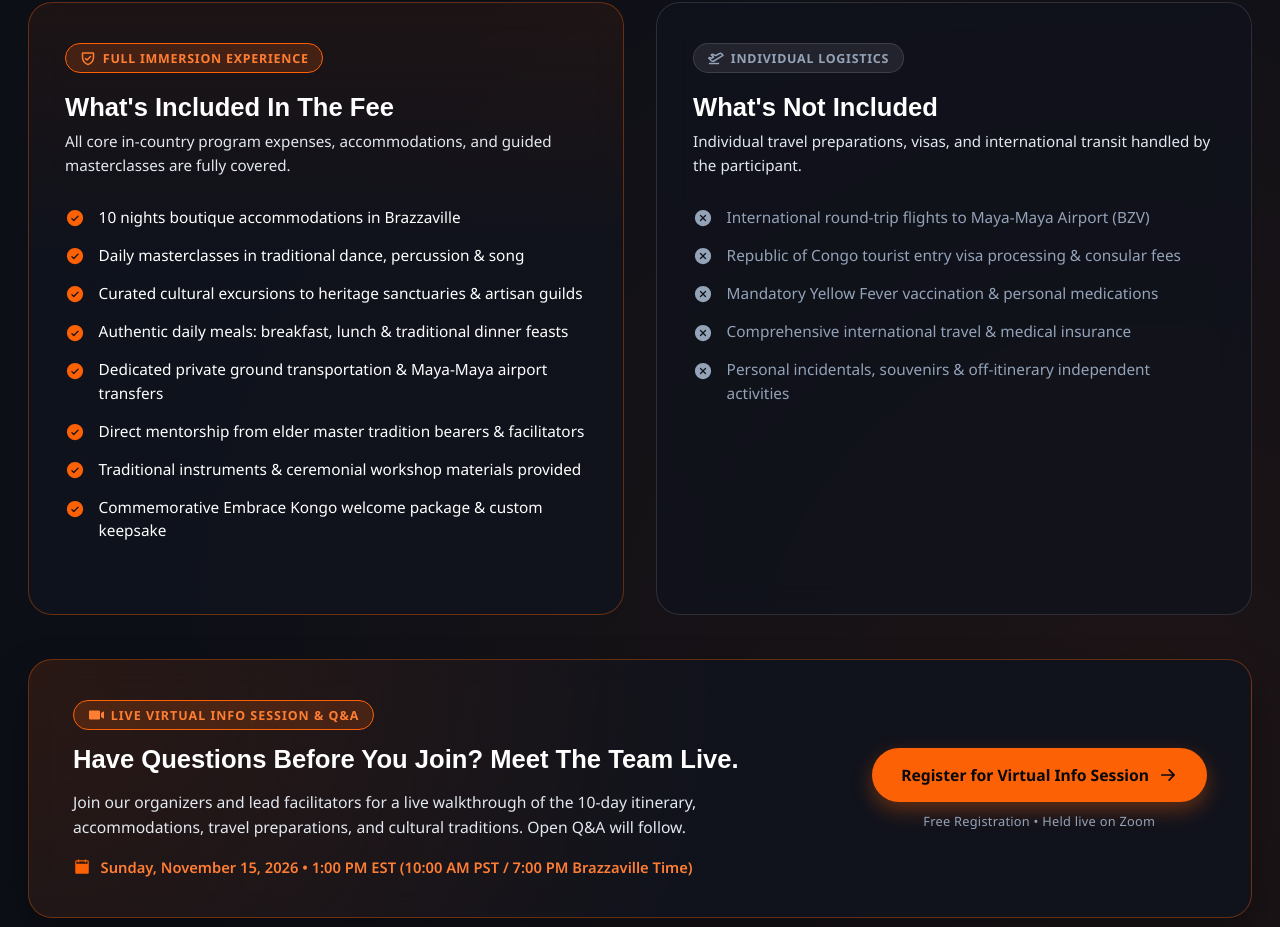
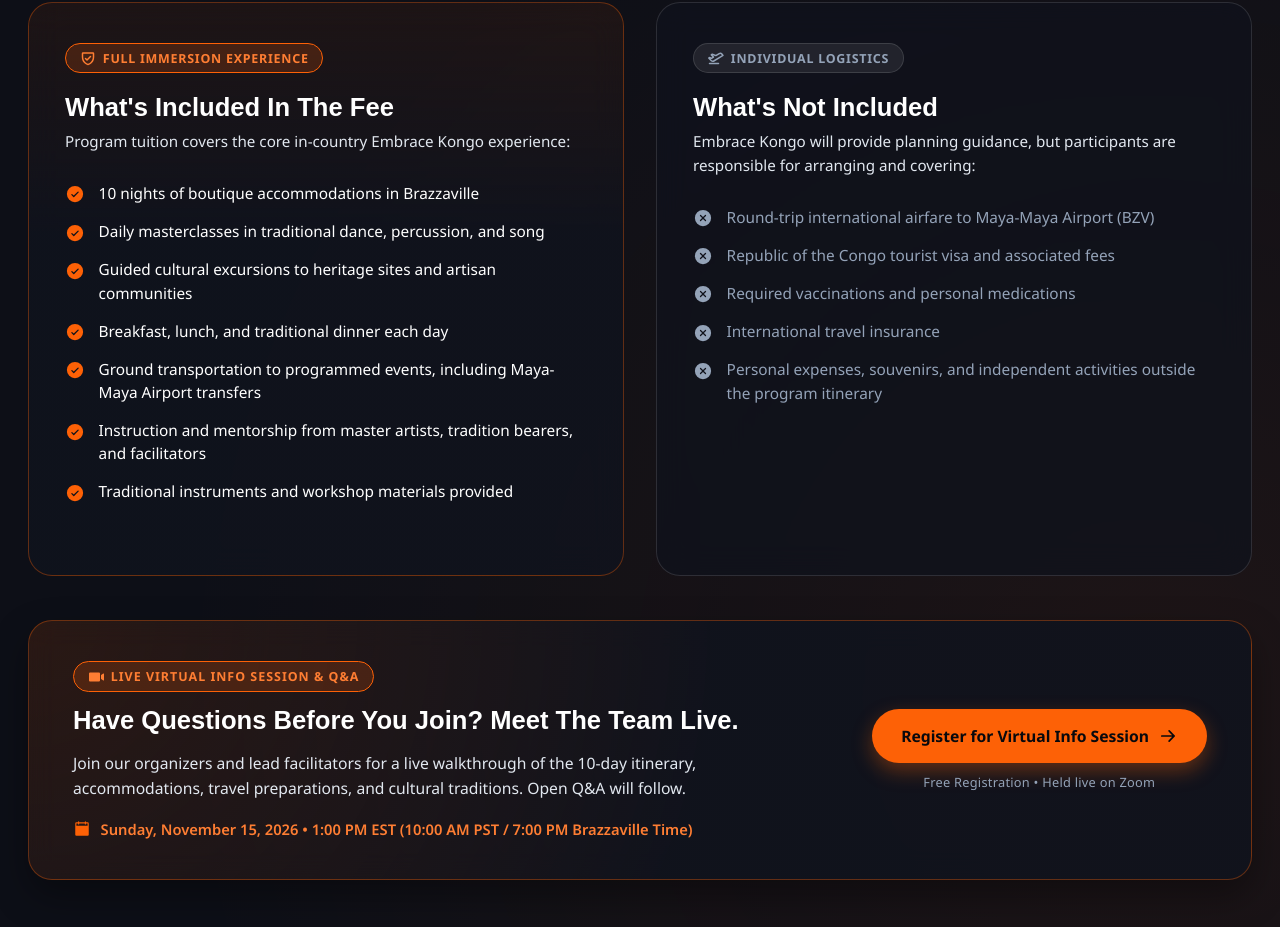
Before and after one commit to TommyAgarwal/Embrace-Kongo-Website, a Next.js app: page / in a window 1280 px wide. Shown: the part 2412-3339 px from the top of the page. Built offline with nearby package versions, Linux system fonts and the light colour scheme; a web font is replaced by a local one.

Commit message:
included vs not included

```diff
--- a/src/app/layout.tsx
+++ b/src/app/layout.tsx
@@ -11,7 +11,7 @@ const notoSans = Noto_Sans({
 
 export const metadata: Metadata = {
   title: "Embrace Kongo",
-  description: "Join us for a transformative journey to Congo-Brazzaville. A 10-day program of workshops, traditional performances, and guided experiences led by local and international master artists.",
+  description: "10-day program of workshops, traditional performances, and guided experiences led by local and international master artists.",
 };
 
 export default function RootLayout({
--- a/src/components/PricingSection.tsx
+++ b/src/components/PricingSection.tsx
@@ -17,22 +17,21 @@ export default function PricingSection() {
   const [registered, setRegistered] = useState(false);
 
   const includedItems = [
-    "10 nights boutique accommodations in Brazzaville",
-    "Daily masterclasses in traditional dance, percussion & song",
-    "Curated cultural excursions to heritage sanctuaries & artisan guilds",
-    "Authentic daily meals: breakfast, lunch & traditional dinner feasts",
-    "Dedicated private ground transportation & Maya-Maya airport transfers",
-    "Direct mentorship from elder master tradition bearers & facilitators",
-    "Traditional instruments & ceremonial workshop materials provided",
-    "Commemorative Embrace Kongo welcome package & custom keepsake",
+    "10 nights of boutique accommodations in Brazzaville",
+    "Daily masterclasses in traditional dance, percussion, and song",
+    "Guided cultural excursions to heritage sites and artisan communities",
+    "Breakfast, lunch, and traditional dinner each day",
+    "Ground transportation to programmed events, including Maya-Maya Airport transfers",
+    "Instruction and mentorship from master artists, tradition bearers, and facilitators",
+    "Traditional instruments and workshop materials provided",
   ];
 
   const notIncludedItems = [
-    "International round-trip flights to Maya-Maya Airport (BZV)",
-    "Republic of Congo tourist entry visa processing & consular fees",
-    "Mandatory Yellow Fever vaccination & personal medications",
-    "Comprehensive international travel & medical insurance",
-    "Personal incidentals, souvenirs & off-itinerary independent activities",
+    "Round-trip international airfare to Maya-Maya Airport (BZV)",
+    "Republic of the Congo tourist visa and associated fees",
+    "Required vaccinations and personal medications",
+    "International travel insurance",
+    "Personal expenses, souvenirs, and independent activities outside the program itinerary",
   ];
 
   const handleRegisterModal = (e: React.MouseEvent) => {
@@ -81,7 +80,7 @@ export default function PricingSection() {
             <div className="card-header">
               <h3 className="card-title">What&apos;s Included In The Fee</h3>
               <p className="card-subtitle">
-                All core in-country program expenses, accommodations, and guided masterclasses are fully covered.
+                Program tuition covers the core in-country Embrace Kongo experience:
               </p>
             </div>
 
@@ -107,7 +106,7 @@ export default function PricingSection() {
             <div className="card-header">
               <h3 className="card-title">What&apos;s Not Included</h3>
               <p className="card-subtitle">
-                Individual travel preparations, visas, and international transit handled by the participant.
+                Embrace Kongo will provide planning guidance, but participants are responsible for arranging and covering:
               </p>
             </div>
 
```
